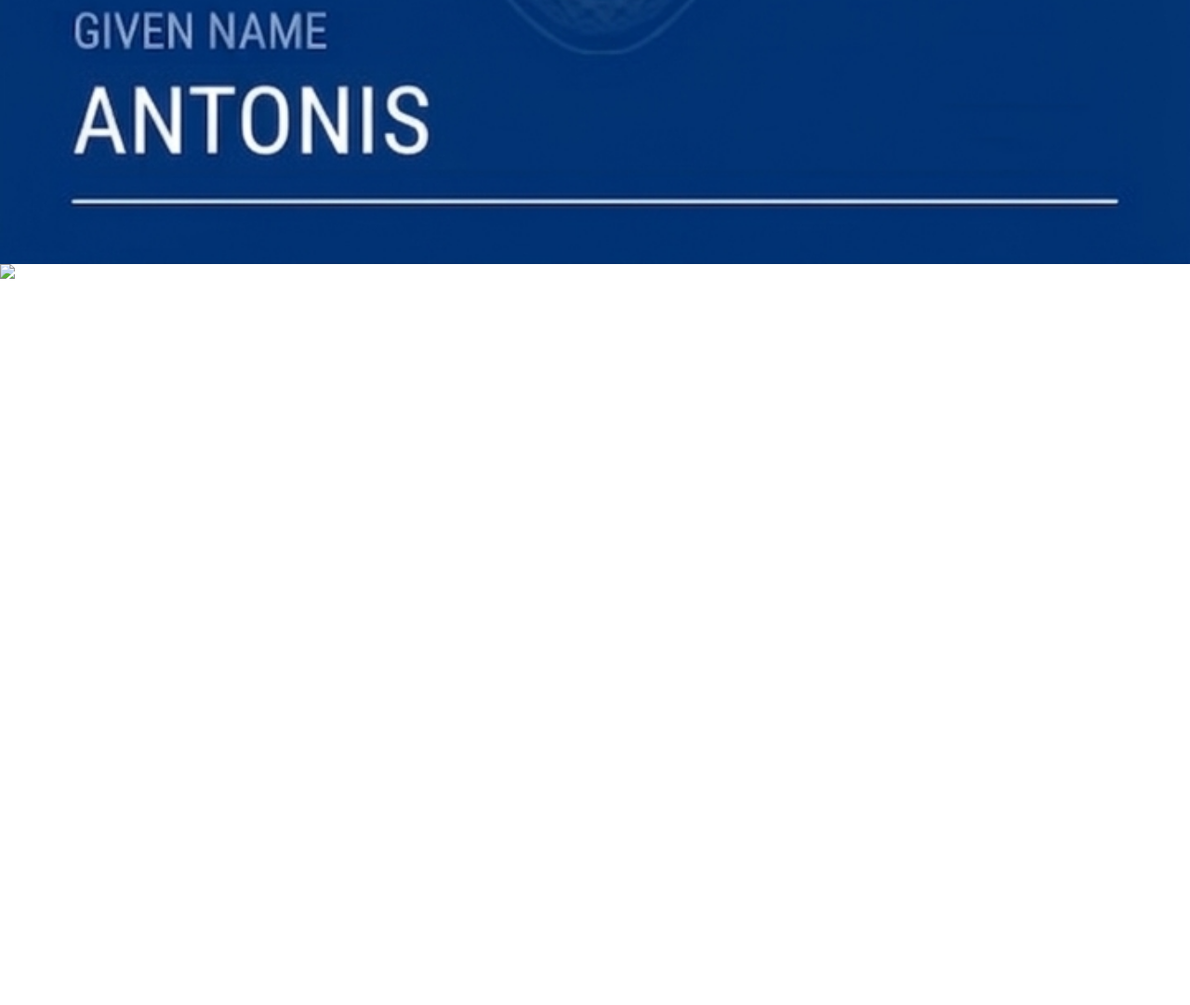
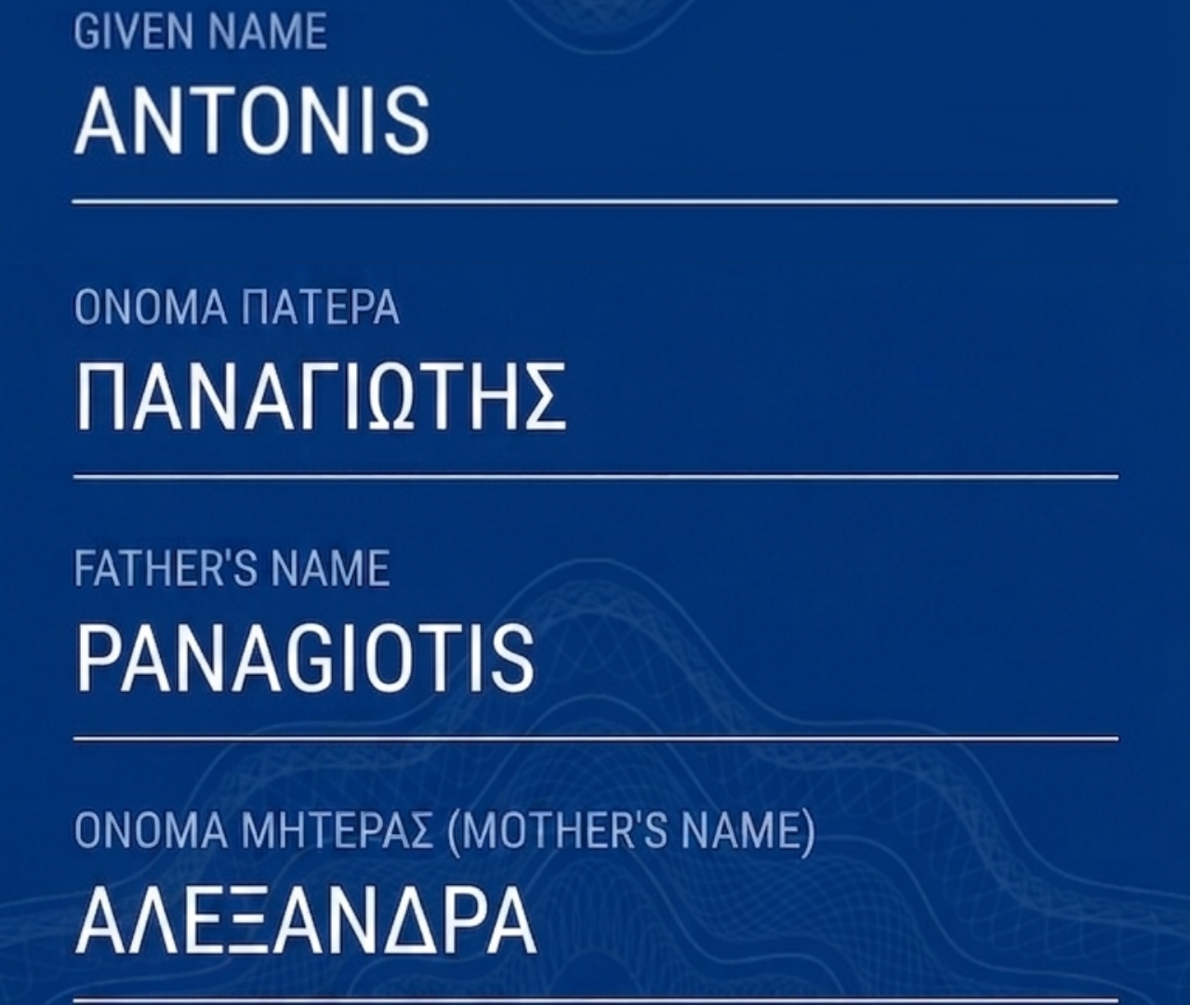
Before and after one commit to www-gov-gr/kallinikos, a plain HTML site: page index.html in a window 1280 px wide. Shown: the part 2349-3430 px from the top of the page at 93% size. Before the commit the page ends 2649 px from the top, so only its background shows below. Drawn offline with Linux system fonts and the light colour scheme.

Commit message:
Update index.html

```diff
--- a/index.html
+++ b/index.html
@@ -9,7 +9,7 @@
 <body style="margin:0;background:black:">
 <div style="position:relative;">
   <img src="Gemini_Generated_Image_6s5b76s5b76s5b76.png" style="width:100%;display:block;">
-  <img src="Gemini_Generated_Image_5wnox55wnox55wno.png" style="width:100%;display:block;">
+  <img src="Gemini_Generated_Image_vj15tavj15tavj15.png" style="width:100%;display:block;">
   <a href="page2.html"
   style="
   position:absolute;
```
